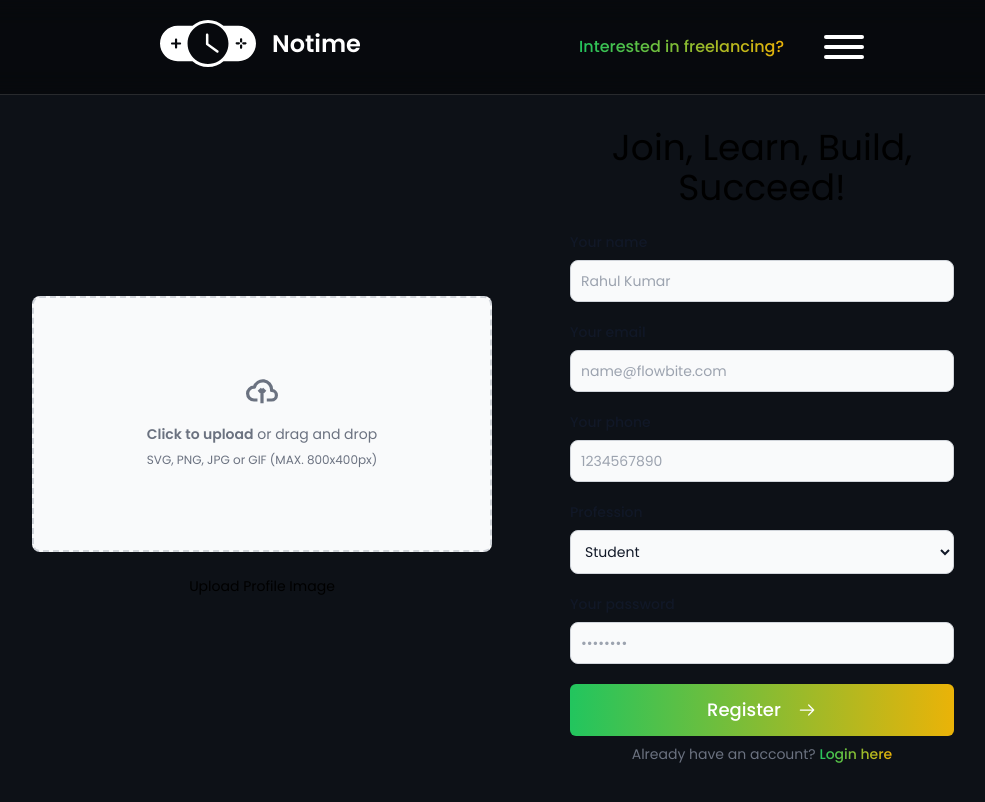
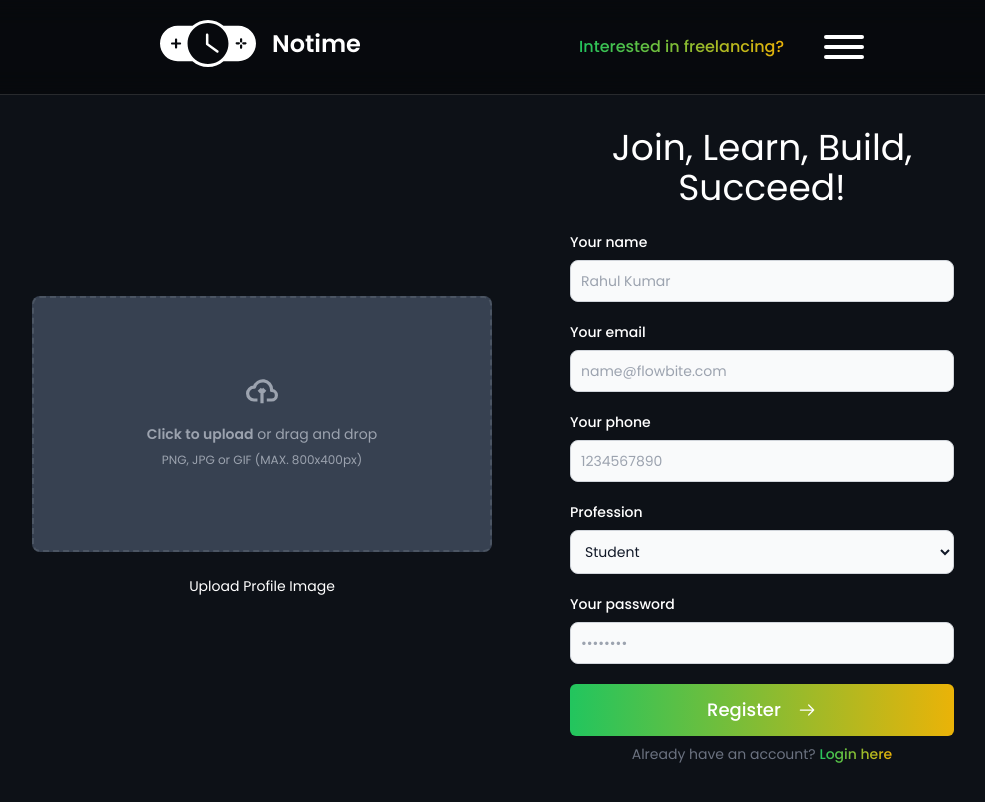
Before and after one commit to NoTimeInnovations/notime-folio, a Next.js app: page /auth/registration in a window 1280 px wide. Shown: the top 802 px of the page, without its empty margins (128-1113 px from the left). Built offline with nearby package versions, Linux system fonts and the light colour scheme.

Commit message:
flow set

```diff
--- a/package.json
+++ b/package.json
@@ -19,6 +19,7 @@
     "axios": "^1.7.7",
     "class-variance-authority": "^0.7.0",
     "cloudinary": "^2.4.0",
+    "clsx": "^2.1.1",
     "crypto-js": "^4.2.0",
     "framer-motion": "^11.5.4",
     "js-cookie": "^3.0.5",
--- a/src/app/courses/[id]/page.jsx
+++ b/src/app/courses/[id]/page.jsx
@@ -1,19 +1,29 @@
 
 import CourseDetail from "@/pages/CourseDetail";
 import CourseDetailForRegistered from "@/pages/CourseDetailForRegistered";
-import Cookies from "js-cookie";
 import { cookies } from "next/headers";
+import { redirect } from "next/navigation";
 import React from "react";
 
-const page = () => {
+const page = ({ params }) => {
 
-  const authToken = cookies().get('auth_token');
+  const authToken = cookies().get('auth_token')?.value;
+  const enrolled_course = cookies().get('enrolled_course')?.value;
 
-  if (!authToken) {
-    return <CourseDetail />;
+  console.log("Enrolled Course: ", enrolled_course);
+  console.log("Params: ", params);
+  console.log("Auth Token: ", authToken);
+
+
+
+  if (authToken && enrolled_course == params?.id) {
+    return <CourseDetailForRegistered />;
+  }else if (authToken){
+    return <CourseDetail id={params?.id} />;
+  }else{
+    redirect('/login');
   }
 
-  return <CourseDetailForRegistered />;
 };
 
 export default page;
--- a/src/components/UserRegistration/FileUpload.jsx
+++ b/src/components/UserRegistration/FileUpload.jsx
@@ -32,13 +32,13 @@ export default function FileUpload({ setText, loading, filePath, setFilePath, ha
             </div>
                 : loading ? <LoadingSpinner /> :
                     <div className="flex items-center justify-center w-full">
-                        <label htmlFor="dropzone-file" className="flex flex-col items-center justify-center w-full h-64 border-2 border-gray-300 border-dashed rounded-lg cursor-pointer bg-gray-50 dark:hover:bg-gray-800 dark:bg-gray-700 hover:bg-gray-100 dark:border-gray-600 dark:hover:border-gray-500 dark:hover:bg-gray-600">
+                        <label htmlFor="dropzone-file" className="flex flex-col items-center justify-center w-full h-64 border-2 border-dashed rounded-lg cursor-pointer hover:bg-gray-800 bg-gray-700 border-gray-600 hover:border-gray-500 ">
                             <div className="flex flex-col items-center justify-center pt-5 pb-6">
-                                <svg className="w-8 h-8 mb-4 text-gray-500 dark:text-gray-400" aria-hidden="true" xmlns="http://www.w3.org/2000/svg" fill="none" viewBox="0 0 20 16">
+                                <svg className="w-8 h-8 mb-4  text-gray-400" aria-hidden="true" xmlns="http://www.w3.org/2000/svg" fill="none" viewBox="0 0 20 16">
                                     <path stroke="currentColor" strokelinecapp="round" strokeLinejoin="round" strokeWidth="2" d="M13 13h3a3 3 0 0 0 0-6h-.025A5.56 5.56 0 0 0 16 6.5 5.5 5.5 0 0 0 5.207 5.021C5.137 5.017 5.071 5 5 5a4 4 0 0 0 0 8h2.167M10 15V6m0 0L8 8m2-2 2 2" />
                                 </svg>
-                                <p className="mb-2 text-sm text-gray-500 dark:text-gray-400"><span className="font-semibold">Click to upload</span> or drag and drop</p>
-                                <p className="text-xs text-gray-500 dark:text-gray-400">SVG, PNG, JPG or GIF (MAX. 800x400px)</p>
+                                <p className="mb-2 text-sm  text-gray-400"><span className="font-semibold">Click to upload</span> or drag and drop</p>
+                                <p className="text-xs  text-gray-400"> PNG, JPG or GIF (MAX. 800x400px)</p>
                             </div>
                             <input id="dropzone-file" type="file" className="hidden" name='profileImage' onChange={handelImageUpload} />
                         </label>
--- a/src/components/courses/DetailCard.jsx
+++ b/src/components/courses/DetailCard.jsx
@@ -1,13 +1,23 @@
 "use client";
-import React, {  useEffect } from "react";
+import React, { useEffect } from "react";
 import GradientText from "../common/GradientText";
 import Button from "../home/Button";
 import H1 from "../common/H1";
 import P from "../common/P";
 import Image from "next/image";
+import Cookies from "js-cookie";
+import { useRouter } from "next/navigation";
 
-export const DetailCard = ({ image, title, description, price, discount }) => {
+export const DetailCard = ({
+  image,
+  title,
+  description,
+  price,
+  discount,
+  id,
+}) => {
   const [discountPrice, setDiscountPrice] = React.useState(0);
+  const router = useRouter();
 
   function calculateDiscountPrice(price, discountPercentage) {
     const discountAmount = (price * discountPercentage) / 100;
@@ -19,6 +29,11 @@ export const DetailCard = ({ image, title, description, price, discount }) => {
     const discountPrice = calculateDiscountPrice(price, discount);
     setDiscountPrice(discountPrice);
   }, [price, discount]);
+
+  const handleEnrollToCourse = () => {
+    Cookies.set("enrolled_course", id);
+    router.refresh();
+  };
 
   return (
     <>
@@ -60,6 +75,7 @@ export const DetailCard = ({ image, title, description, price, discount }) => {
                 )}
               </div>
               <Button
+                onClick={handleEnrollToCourse}
                 text={"Enroll Now"}
                 gradient={`bg-gradient-to-r from-green-500 to-yellow-500 text-white lg:max-w-[250px]`}
               />
--- a/src/pages/CourseDetail.jsx
+++ b/src/pages/CourseDetail.jsx
@@ -25,10 +25,12 @@ const CourseDetail = ({ id }) => {
           preRequirements: data?.pre_requirements,
           learnings: data?.learnings,
           description: data?.shortDesc,
-          image: process.env.NEXT_PUBLIC_PAYLOAD_URL + data?.image.url,
+          image: process.env.NEXT_PUBLIC_PAYLOAD_URL + data?.image?.url,
           roadmap: data?.Roadmap,
           reviews: data?.reviews || [],
         };
+
+        console.log("Course Data: ", formatedData);
 
         setCourse(formatedData);
       } catch (error) {
@@ -37,12 +39,13 @@ const CourseDetail = ({ id }) => {
     };
 
     fetchCourse();
-  },[]);
+  }, [id]);
 
   return (
     <div className="min-h-screen py-20 mt-10 px-5 md:px-10 lg:px-16 xl:px-[15%] bg-gray-900 text-gray-200">
       {/* Course Detail Grid Layout */}
       <DetailCard
+        id={id}
         price={course?.amount}
         discount={course?.discount}
         image={course?.image}
--- a/src/pages/LoginPage.jsx
+++ b/src/pages/LoginPage.jsx
@@ -143,7 +143,7 @@ export default function LoginPage() {
           <div className="flex items-start mb-3">
             <label
               htmlFor="terms"
-              className="text-[12px] font-medium text-gray-900 dark:text-gray-300"
+              className="text-[12px] font-medium text-gray-300"
             >
              Dont have an account?{" "}
               <Link
--- a/src/pages/RegistrationPage.jsx
+++ b/src/pages/RegistrationPage.jsx
@@ -192,7 +192,7 @@ export default function RegistrationPage() {
                   ? "text-green-500"
                   : text === "Failed To Load Image"
                     ? "text-red-500"
-                    : "dark:text-white"
+                    : "text-white"
               }`}
             >
               {text}
@@ -201,14 +201,14 @@ export default function RegistrationPage() {
         </div>
 
         <div>
-          <h1 className="dark:text-white text-4xl text-center mb-6">
+          <h1 className="text-white text-4xl text-center mb-6">
             Join, Learn, Build, Succeed!
           </h1>
           <form className="max-w-sm mx-auto" onSubmit={handleSubmit}>
             <div className="mb-5">
               <label
                 htmlFor="name"
-                className="block mb-2 text-sm font-medium text-gray-900 dark:text-white"
+                className="block mb-2 text-sm font-medium text-white"
               >
                 Your name
               </label>
@@ -226,7 +226,7 @@ export default function RegistrationPage() {
             <div className="mb-5">
               <label
                 htmlFor="email"
-                className="block mb-2 text-sm font-medium text-gray-900 dark:text-white"
+                className="block mb-2 text-sm font-medium text-white"
               >
                 Your email
               </label>
@@ -244,7 +244,7 @@ export default function RegistrationPage() {
             <div className="mb-5">
               <label
                 htmlFor="phone"
-                className="block mb-2 text-sm font-medium text-gray-900 dark:text-white"
+                className="block mb-2 text-sm font-medium text-white"
               >
                 Your phone
               </label>
@@ -262,7 +262,7 @@ export default function RegistrationPage() {
             <div className="mb-5">
               <label
                 htmlFor="profession"
-                className="block mb-2 text-sm font-medium text-gray-900 dark:text-white"
+                className="block mb-2 text-sm font-medium text-white"
               >
                 Profession
               </label>
@@ -281,7 +281,7 @@ export default function RegistrationPage() {
             <div className="mb-5">
               <label
                 htmlFor="password"
-                className="block mb-2 text-sm font-medium text-gray-900 dark:text-white"
+                className="block mb-2 text-sm font-medium text-white"
               >
                 Your password
               </label>
```
Also changed, not shown: 1 other file (tests, documents, lock files or other folders).
